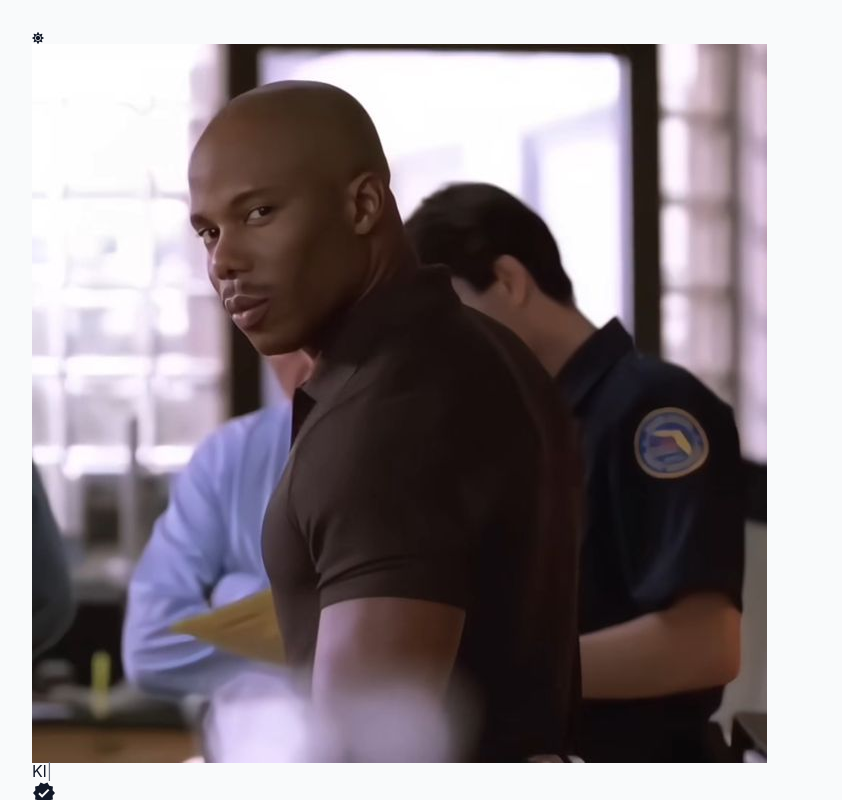
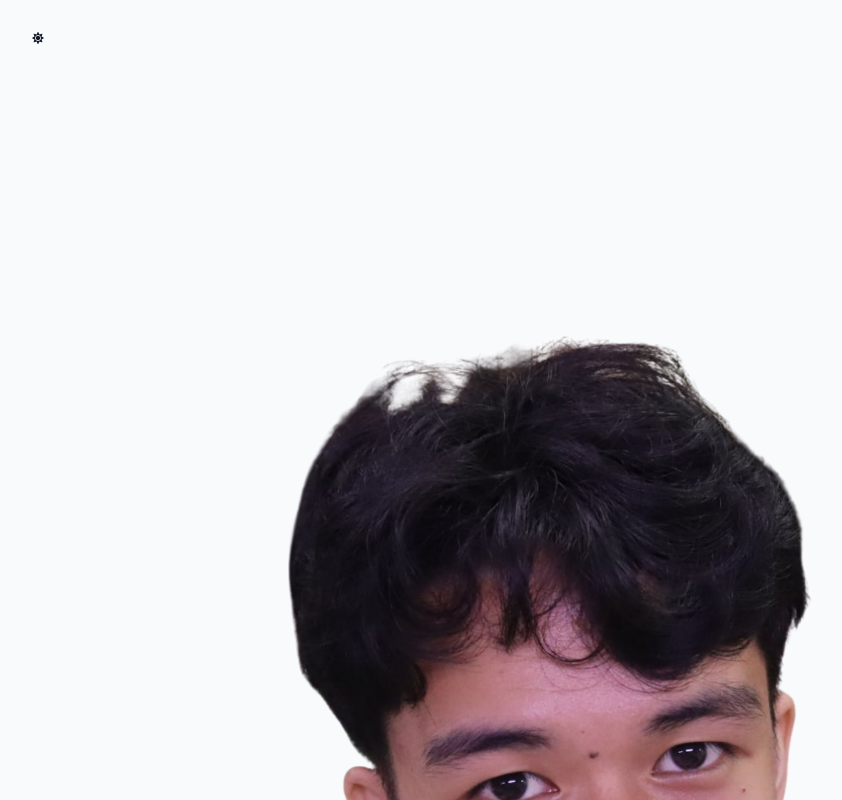
Before and after one commit to klint-droid/Portfolio, a React (Vite) app: page / in a window 1280 px wide. Shown: the top 800 px of the page, without its empty margins (82-924 px from the left). Built offline with nearby package versions, Linux system fonts and the light colour scheme.

Commit message:
add profile pic

```diff
--- a/src/components/Header.jsx
+++ b/src/components/Header.jsx
@@ -1,5 +1,5 @@
 import { useEffect, useState } from "react";
-import { FaCalendarAlt, FaEnvelope, FaMapMarkerAlt, FaDownload, FaSun, FaMoon } from "react-icons/fa";
+import { FaCalendarAlt, FaDownload, FaEnvelope, FaMapMarkerAlt, FaMoon, FaSun } from "react-icons/fa";
 import { MdVerified } from "react-icons/md";
 
 const Header = ({ theme, toggleTheme }) => {
@@ -49,7 +49,7 @@ const Header = ({ theme, toggleTheme }) => {
 
         <div className="flex-shrink-0">
           <img
-            src="R.jpg"
+            src="R.png"
             alt="profile"
             className={`w-35 h-40 md:w-40 md:h-45 rounded-2xl object-cover mt-3 shadow-sm transition-colors duration-300 ${isDark ? 'bg-slate-800' : 'bg-gray-100'}`}
           />
```
Also changed, not shown: public/R.jpg (deleted), public/R.png (added).
